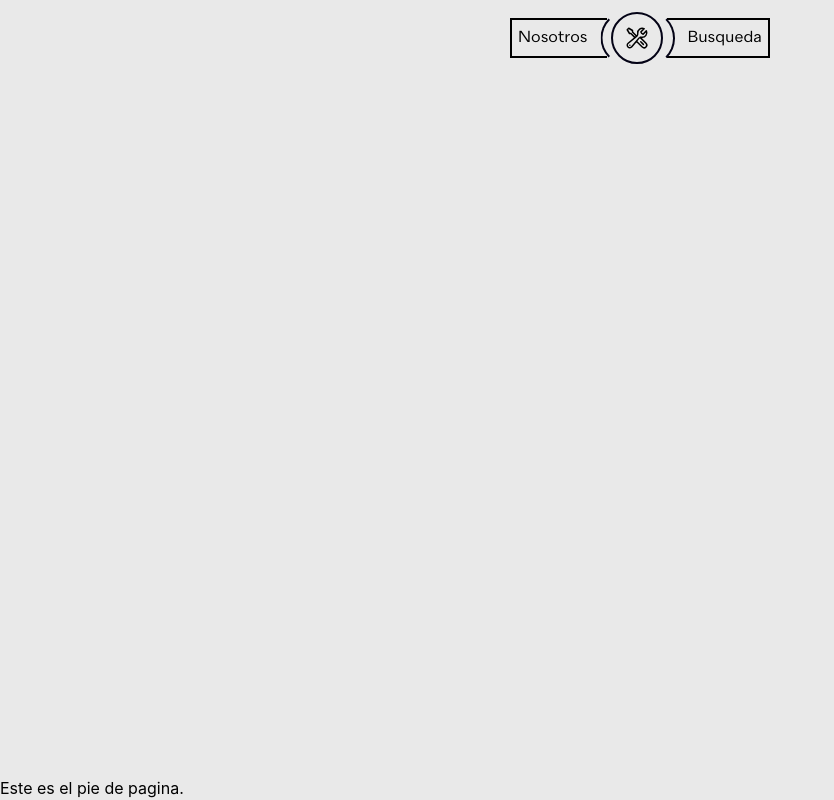
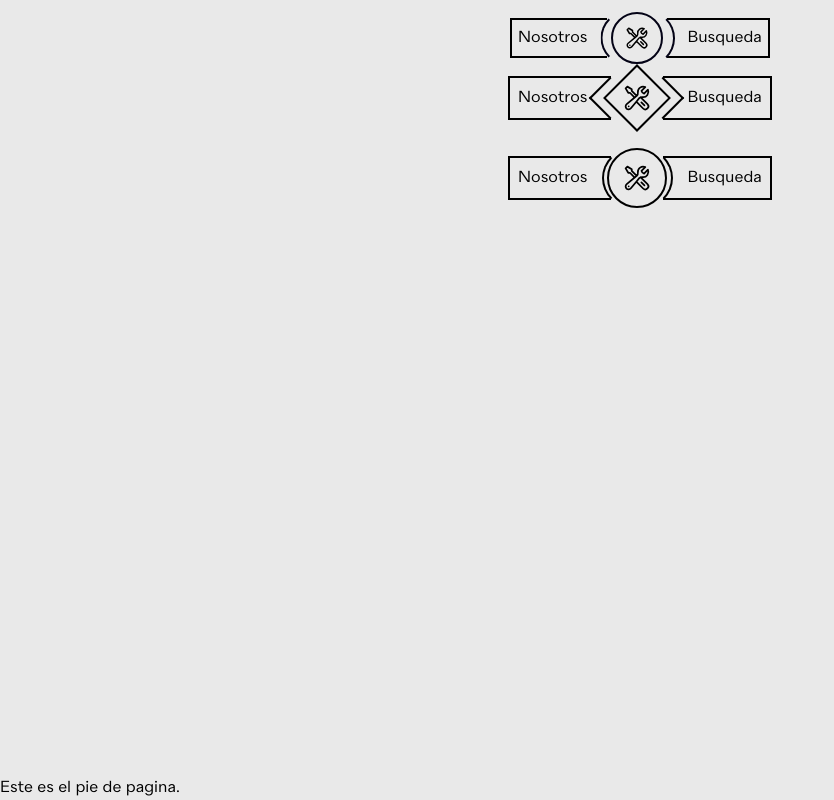
Before and after one commit to Dabson10/TallerMecanico-Web, a website built with Vite: page index.html in a window 1280 px wide. Shown: the whole page, without its empty margins (0-834 px from the left). Built offline with nearby package versions, Linux system fonts and the light colour scheme.

Commit message:
Plantilla de diferentes cabeceras.

```diff
--- a/index.html
+++ b/index.html
@@ -9,14 +9,14 @@
   <title>taller-mecanico</title>
 </head>
 
-<body class="bg-fondo p-0 m-0 w-screen h-screen flex flex-col">
+<body class="bg-fondo p-0 m-0 w-screen h-screen flex flex-col font-quarion">
   <!-- Cabecera -->
-  <header class=" w-full  font-quarion sticky relative flex items-center justify-center gap-1 p-1 mt-2">
+  <header class=" w-full  sticky relative flex items-center justify-center gap-1 p-1 mt-2">
     <p class="border-2 border-r-0 py-1.5 pl-1.5 pr-5 ">Nosotros</p>
     <!-- Icono -->
     <div class=" border-text border-2 rounded-4xl p-3 z-10 ">
       <svg xmlns="http://www.w3.org/2000/svg" fill="none" viewBox="0 0 24 24" stroke-width="1.5" stroke="currentColor"
-        class="size-6 ">
+        class="size-6">
         <path stroke-linecap="round" stroke-linejoin="round"
           d="M11.42 15.17 17.25 21A2.652 2.652 0 0 0 21 17.25l-5.877-5.877M11.42 15.17l2.496-3.03c.317-.384.74-.626 1.208-.766M11.42 15.17l-4.655 5.653a2.548 2.548 0 1 1-3.586-3.586l6.837-5.63m5.108-.233c.55-.164 1.163-.188 1.743-.14a4.5 4.5 0 0 0 4.486-6.336l-3.276 3.277a3.004 3.004 0 0 1-2.25-2.25l3.276-3.276a4.5 4.5 0 0 0-6.336 4.486c.091 1.076-.071 2.264-.904 2.95l-.102.085m-1.745 1.437L5.909 7.5H4.5L2.25 3.75l1.5-1.5L7.5 4.5v1.409l4.26 4.26m-1.745 1.437 1.745-1.437m6.615 8.206L15.75 15.75M4.867 19.125h.008v.008h-.008v-.008Z" />
       </svg>
@@ -32,6 +32,72 @@
       class="w-[70px] h-[55.5px] left-1/2 top-1/2 -translate-x-1/2 -translate-y-1/2 border-2 border-y-transparent border-l-0 border-text rounded-full absolute z-1">
     </div>
   </header>
+  <!-- Otro contenedor -->
+  <header class=" w-full  font-quarion sticky relative flex items-center justify-center gap-1  mt-2">
+    <!-- Contenedor que envuelve al las opciones principales. -->
+    <div class="flex justify-center  items-center gap-1">
+      <!-- Contenedor 1 -->
+      <div class=" border-2 border-r-0 relative flex items-center flex-row ">
+        <p class="py-2 px-2 pr-6">Nosotros</p>
+        <div
+          class="absolute -translate-y-1/2 -translate-x-1/2 top-1/2 -right-[28.5%] border-2 border-t-0 border-r-0  rotate-45 w-[30px] h-[30px]">
+        </div>
+        <!-- <div class="-mx-3.5 border-2 border-t-0 border-r-0 w-[30.5px] h-[30px] rotate-45"></div> -->
+      </div>
+      <!-- Icono -->
+      <div class="border-text p-2 z-10 relative ">
+        <svg xmlns="http://www.w3.org/2000/svg" fill="none" viewBox="0 0 24 24" stroke-width="1.5" stroke="currentColor"
+          class="size-7 ">
+          <path stroke-linecap="round" stroke-linejoin="round"
+            d="M11.42 15.17 17.25 21A2.652 2.652 0 0 0 21 17.25l-5.877-5.877M11.42 15.17l2.496-3.03c.317-.384.74-.626 1.208-.766M11.42 15.17l-4.655 5.653a2.548 2.548 0 1 1-3.586-3.586l6.837-5.63m5.108-.233c.55-.164 1.163-.188 1.743-.14a4.5 4.5 0 0 0 4.486-6.336l-3.276 3.277a3.004 3.004 0 0 1-2.25-2.25l3.276-3.276a4.5 4.5 0 0 0-6.336 4.486c.091 1.076-.071 2.264-.904 2.95l-.102.085m-1.745 1.437L5.909 7.5H4.5L2.25 3.75l1.5-1.5L7.5 4.5v1.409l4.26 4.26m-1.745 1.437 1.745-1.437m6.615 8.206L15.75 15.75M4.867 19.125h.008v.008h-.008v-.008Z" />
+        </svg>
+        <div class="absolute -translate-y-1/2 -translate-x-1/2 top-1/2 left-1/2 border-2 rotate-45 w-12 h-12"></div>
+      </div>
+      <!-- Otro boton -->
+      <div class="border-2 border-l-0 relative flex items-center flex-row ">
+        <p class="py-2 px-2 pl-6">Busqueda</p>
+        <div
+          class="absolute -translate-y-1/2 -translate-x-1/2 top-1/2 border-2 border-b-0 border-l-0  rotate-45 w-[30px] h-[30px]">
+        </div>
+      </div>
+    </div>
+  </header>
+
+
+
+  <!-- En circulo -->
+  <header class=" w-full  font-quarion sticky relative flex items-center justify-center gap-1  mt-9">
+    <!-- Contenedor que envuelve al las opciones principales. -->
+    <div class="flex justify-center  items-center gap-1">
+      <!-- Contenedor 1 -->
+      <div class=" border-2 border-r-0 relative flex items-center flex-row ">
+        <p class="py-2 px-2 pr-6">Nosotros</p>
+        <div
+          class="absolute -translate-y-1/2 -translate-x-1/2 -bottom-full right-[-79%] border-2 border-y-transparent border-r-transparent rounded-4xl w-[60px] h-[60px]">
+        </div>
+        <!-- <div class="-mx-3.5 border-2 border-t-0 border-r-0 w-[30.5px] h-[30px] rotate-45"></div> -->
+      </div>
+      <!-- Icono -->
+      <div class="border-text p-2 z-10 relative ">
+        <svg xmlns="http://www.w3.org/2000/svg" fill="none" viewBox="0 0 24 24" stroke-width="1.5" stroke="currentColor"
+          class="size-7 ">
+          <path stroke-linecap="round" stroke-linejoin="round"
+            d="M11.42 15.17 17.25 21A2.652 2.652 0 0 0 21 17.25l-5.877-5.877M11.42 15.17l2.496-3.03c.317-.384.74-.626 1.208-.766M11.42 15.17l-4.655 5.653a2.548 2.548 0 1 1-3.586-3.586l6.837-5.63m5.108-.233c.55-.164 1.163-.188 1.743-.14a4.5 4.5 0 0 0 4.486-6.336l-3.276 3.277a3.004 3.004 0 0 1-2.25-2.25l3.276-3.276a4.5 4.5 0 0 0-6.336 4.486c.091 1.076-.071 2.264-.904 2.95l-.102.085m-1.745 1.437L5.909 7.5H4.5L2.25 3.75l1.5-1.5L7.5 4.5v1.409l4.26 4.26m-1.745 1.437 1.745-1.437m6.615 8.206L15.75 15.75M4.867 19.125h.008v.008h-.008v-.008Z" />
+        </svg>
+        <div class="absolute -translate-y-1/2 -translate-x-1/2 top-1/2 left-1/2 border-2 rounded-4xl w-15 h-15"></div>
+      </div>
+      <!-- Otro boton -->
+      <div class="border-2 border-l-0 relative flex items-center flex-row ">
+        <p class="py-2 px-2 pl-6">Busqueda</p>
+        <div
+          class="absolute -translate-y-1/2 -translate-x-1/2 top-1/2 left-[-19%] border-2 border-y-transparent border-l-transparent rounded-4xl w-[60px] h-[60px]">
+        </div>
+      </div>
+    </div>
+  </header>
+
+
+
   <footer class="mt-auto">
     Este es el pie de pagina.
   </footer>
```
